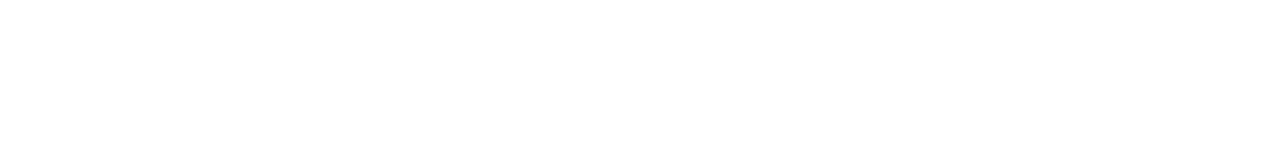
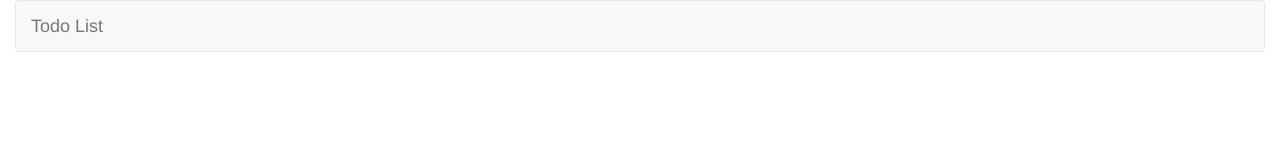
Before and after one commit to kcotias/angular-todo-list, an Angular app: page / in a window 1280 px wide. Shown: the top 160 px of the page. Built offline with nearby package versions, Linux system fonts and the light colour scheme.

Commit message:
add bootstrap and header

```diff
--- a/angular.json
+++ b/angular.json
@@ -23,7 +23,8 @@
               "src/assets"
             ],
             "styles": [
-              "src/styles.css"
+              "src/styles.css",
+              "node_modules/bootstrap/dist/css/bootstrap.min.css"
             ],
             "scripts": []
           },
@@ -114,6 +115,7 @@
           }
         }
       }
-    }},
+    }
+  },
   "defaultProject": "angular-todo-list"
 }
--- a/package.json
+++ b/package.json
@@ -19,6 +19,7 @@
     "@angular/platform-browser": "~8.0.0",
     "@angular/platform-browser-dynamic": "~8.0.0",
     "@angular/router": "~8.0.0",
+    "bootstrap": "3",
     "rxjs": "~6.4.0",
     "tslib": "^1.9.0",
     "zone.js": "~0.9.1"
@@ -28,9 +29,9 @@
     "@angular/cli": "~8.0.1",
     "@angular/compiler-cli": "~8.0.0",
     "@angular/language-service": "~8.0.0",
-    "@types/node": "~8.9.4",
     "@types/jasmine": "~3.3.8",
     "@types/jasminewd2": "~2.0.3",
+    "@types/node": "~8.9.4",
     "codelyzer": "^5.0.0",
     "jasmine-core": "~3.4.0",
     "jasmine-spec-reporter": "~4.2.1",
--- a/src/app/app.component.html
+++ b/src/app/app.component.html
@@ -1 +1,11 @@
-<router-outlet></router-outlet>
+<div class="container-fluid">
+  <nav class="navbar navbar-default">
+    <div class="container-fluid">
+      <div class="navbar-header">
+        <a class="navbar-brand" href="#">
+          {{title}}
+        </a>
+      </div>
+    </div>
+  </nav>
+</div>
--- a/src/app/app.component.ts
+++ b/src/app/app.component.ts
@@ -6,5 +6,5 @@ import { Component } from '@angular/core';
   styleUrls: ['./app.component.css']
 })
 export class AppComponent {
-  title = 'angular-todo-list';
+  title = 'Todo List';
 }
```
Also changed, not shown: 1 other file (tests, documents, lock files or other folders).
